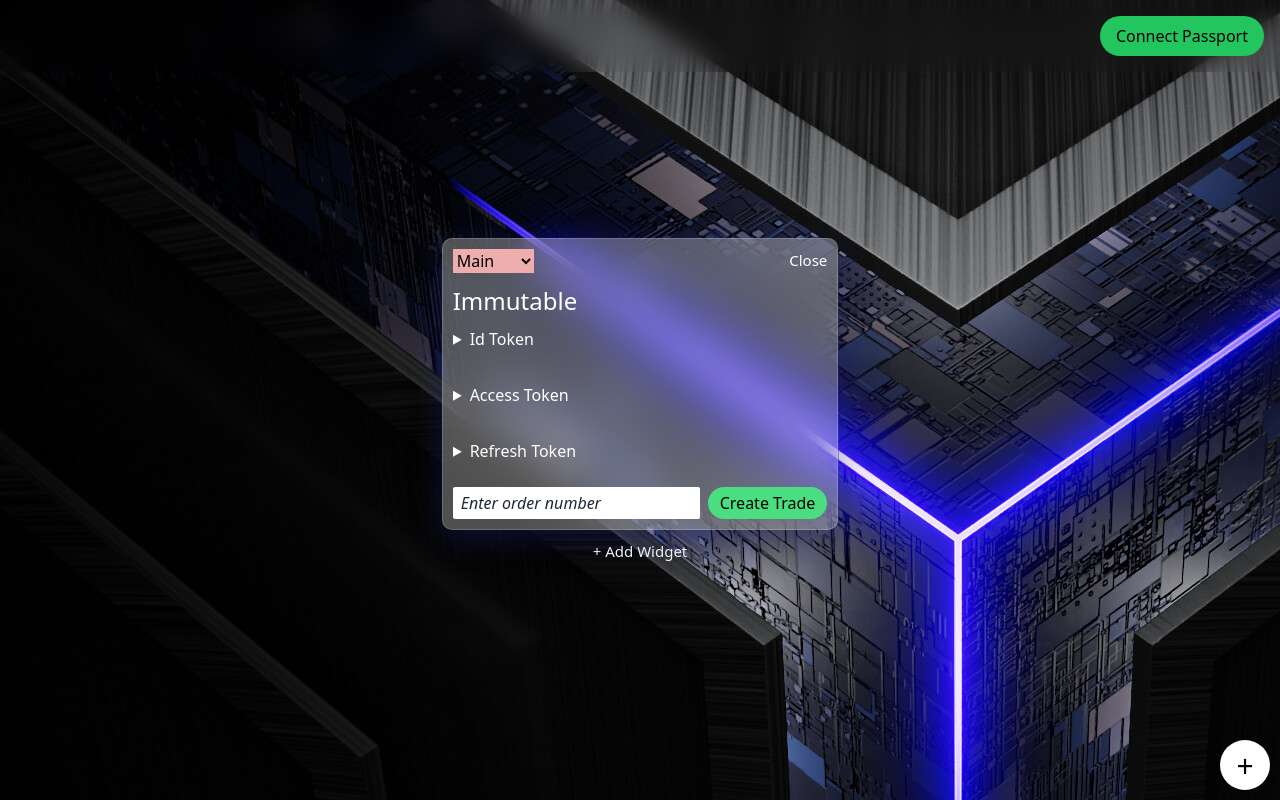
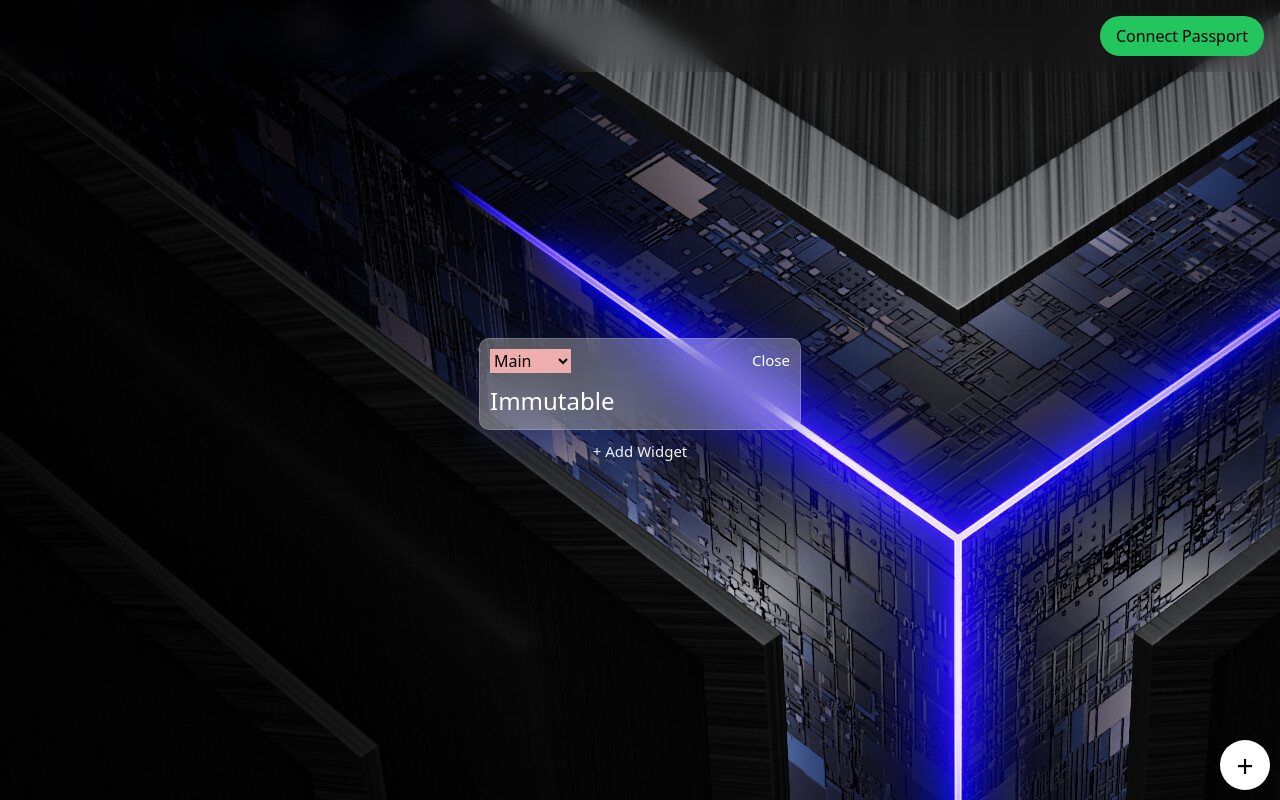
Before and after one commit to Complexlity/immutable-planner-app-starter, a Next.js app: page / in a window 1280 px wide. Built offline with nearby package versions, Linux system fonts and the light colour scheme.

Commit message:
chore: clean code

```diff
--- a/src/components/widgets/ImmutableWidget.jsx
+++ b/src/components/widgets/ImmutableWidget.jsx
@@ -27,16 +27,9 @@
       <div
         className="tokens">
 
-        <details><summary className="cursor-pointer">Id Token</summary> <span className="italic">Id Token goes here</span></details>
+      {/* User Data Goes Here */}
 
-        <details><summary className="cursor-pointer">Access Token</summary><span className="italic">Access Token goes here</span></details>
-
-        <details><summary className="cursor-pointer">Refresh Token</summary><span className="italic">Refresh token goes here</span></details>
-
-        <form action="" className="flex gap-2" onSubmit={handleSubmit}>
-          <input type="number" placeholder="Enter order number" className='rounded-sm py-1 px-2 placeholder:text-gray-800 placeholder:italic'/>
-          <button type="submit" className="rounded-full px-3 py-1 bg-green-400 hover:bg-green-500">Create Trade</button>
-        </form>
+     {/* Rpc function go here */}
       </div>
     </div>
   );
--- a/src/components/widgets/NavButton.jsx
+++ b/src/components/widgets/NavBar.jsx
@@ -2,14 +2,18 @@
 
 import Head from "next/head";
 
-export default function NavButton() {
+
+export default function NavBar() {
+
 
   async function login() {
+    //Login Function Go Here
     return
   }
 
-  async function logout()  {
-
+  async function logout() {
+    // Logout Function Go Here
+    return
 }
 
 
--- a/src/pages/index.js
+++ b/src/pages/index.js
@@ -1,6 +1,6 @@
 import Head from "next/head";
 import InnerApp from "@/components/App";
-import NavButton from "@/components/widgets/NavButton";
+import NavBar from "@/components/widgets/NavBar";
 
 export default function Home() {
   return (
@@ -12,7 +12,7 @@
         <link rel="icon" href="/favicon.ico" />
       </Head>
       <div className="mainApp">
-        <NavButton />
+        <NavBar />
         <InnerApp />
       </div>
     </>
```
Also changed, not shown: 1 other file (tests, documents, lock files or other folders).
